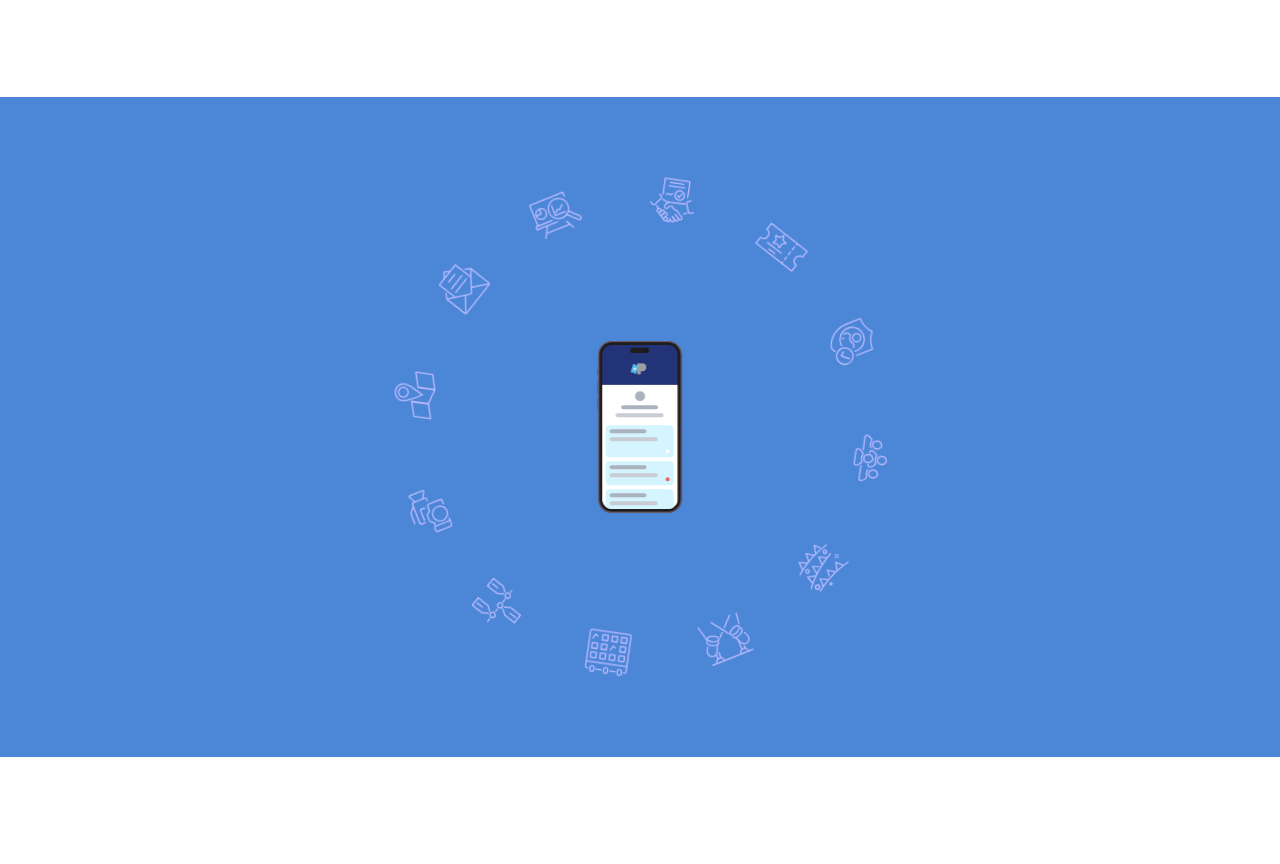
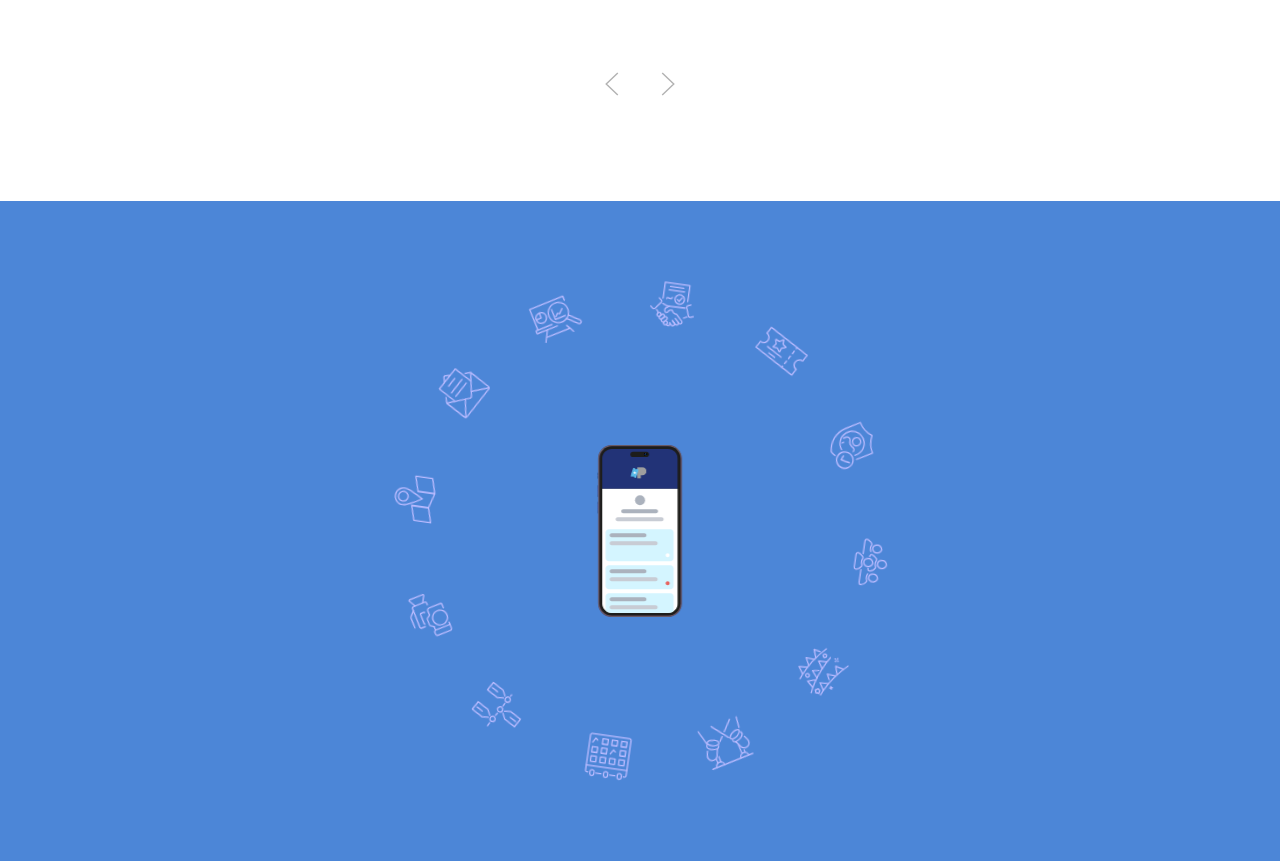
Before and after one commit to rafael-app/epp, an Eleventy site: page src/index.md in a window 1280 px wide. Shown: the part 2060-2924 px from the top of the page. Built offline with nearby package versions, Linux system fonts and the light colour scheme; Eleventy itself is replaced by a stand-in of ours; files that its build step writes are made by us from their sources; grey boxes are pictures that could not be loaded.

Commit message:
Added buttons to navigate testimonial quotes

```diff
--- a/src/_includes/_quotes.html
+++ b/src/_includes/_quotes.html
@@ -91,7 +91,12 @@
             </blockquote>
     </li>
 </ul>
+
+<div class="uk-text-center uk-margin-large-top">
+<a href uk-slider-item="previous" uk-slidenav-previous></a>
+&nbsp; &nbsp;
+<a href uk-slider-item="next" uk-slidenav-next></a>
 </div>
-<ul class="uk-slider-nav uk-dotnav"></ul>
+
 </div>
 </div>
```
